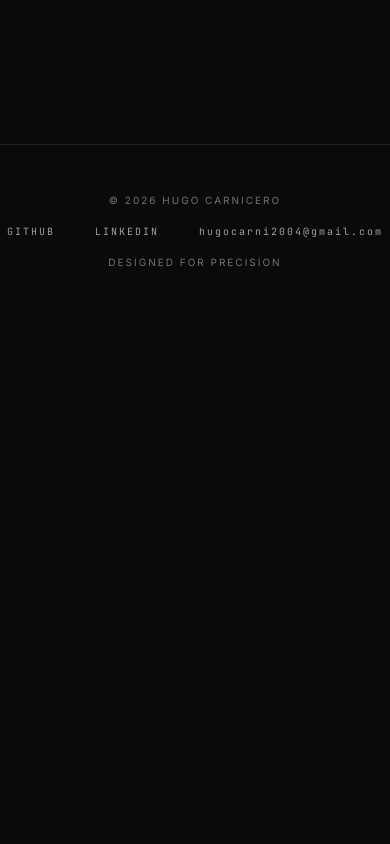
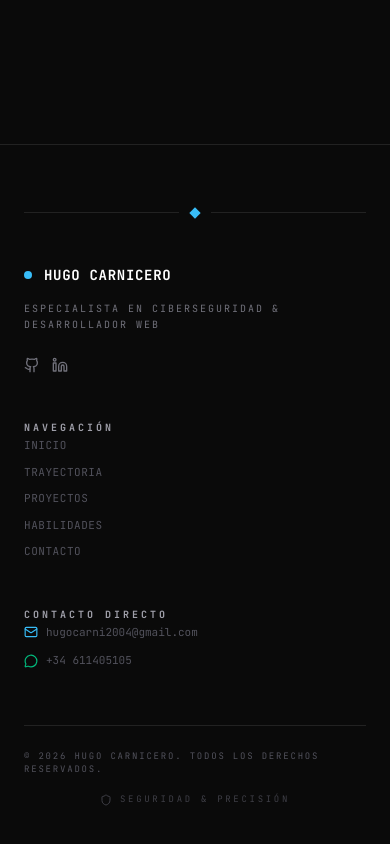
Before and after one commit to hugocarni/HugoCarnicero_Portfolio, a React (Vite) app: page / in a window 390 px wide. Shown: the part 7311-8155 px from the top of the page. Before the commit the page ends 7669 px from the top, so only its background shows below. Built offline with nearby package versions, Linux system fonts and the light colour scheme.

Commit message:
cambios en el footer

```diff
--- a/src/App.tsx
+++ b/src/App.tsx
@@ -641,14 +641,75 @@ export default function App() {
       </section>
 
       {/* Global Bottom Footer area */}
-      <footer className="mt-20 border-t border-[#222] py-12 flex flex-col md:flex-row justify-between items-center text-[10px] tracking-[0.2em] uppercase text-zinc-550 max-w-7xl mx-auto px-6 sm:px-10 md:px-16 lg:px-24 bg-[#0a0a0a] no-print text-[#888]">
-        <div className="text-zinc-500">© {new Date().getFullYear()} {data.personalInfo.name}</div>
-        <div className="flex space-x-10 my-4 md:my-0">
-          <a href={data.personalInfo.githubUrl} target="_blank" rel="noreferrer" className="text-zinc-400 hover:text-secondary transition-colors font-mono">GitHub</a>
-          <a href={data.personalInfo.linkedinUrl} target="_blank" rel="noreferrer" className="text-zinc-400 hover:text-secondary transition-colors font-mono">LinkedIn</a>
-          <button onClick={handleCopyEmail} className="text-zinc-400 hover:text-secondary transition-colors font-mono cursor-pointer bg-transparent border-none p-0">{copiedEmail ? 'Copiado!' : data.personalInfo.contactEmail}</button>
+      <footer className="mt-20 border-t border-[#222] bg-[#0a0a0a] no-print">
+        <div className="max-w-7xl mx-auto px-6 sm:px-10 md:px-16 lg:px-24 py-16">
+          {/* Top divider with decorative dot */}
+          <div className="flex items-center gap-3 mb-12">
+            <div className="h-px flex-1 bg-[#222]"></div>
+            <div className="w-2 h-2 bg-secondary rotate-45"></div>
+            <div className="h-px flex-1 bg-[#222]"></div>
+          </div>
+
+          {/* Main grid */}
+          <div className="grid grid-cols-1 md:grid-cols-12 gap-10">
+            {/* Brand column */}
+            <div className="md:col-span-4 space-y-4">
+              <div className="flex items-center gap-3">
+                <span className="w-2 h-2 rounded-full bg-secondary"></span>
+                <span className="text-sm font-bold text-white font-mono tracking-wider uppercase">{data.personalInfo.name}</span>
+              </div>
+              <p className="text-[10px] font-mono text-zinc-500 uppercase tracking-[0.2em] leading-relaxed">
+                {data.personalInfo.tagline}
+              </p>
+              <div className="flex items-center gap-3 pt-2">
+                <a href={data.personalInfo.githubUrl} target="_blank" rel="noreferrer" className="text-zinc-500 hover:text-secondary transition-colors">
+                  <Github className="w-4 h-4" />
+                </a>
+                <a href={data.personalInfo.linkedinUrl} target="_blank" rel="noreferrer" className="text-zinc-500 hover:text-secondary transition-colors">
+                  <Linkedin className="w-4 h-4" />
+                </a>
+              </div>
+            </div>
+
+            {/* Navigation column */}
+            <div className="md:col-span-3 space-y-4">
+              <span className="text-[10px] font-bold text-zinc-400 font-mono tracking-[0.3em] uppercase">Navegación</span>
+              <div className="flex flex-col gap-2.5">
+                <a href="#intro" className="text-[11px] font-mono text-zinc-600 hover:text-secondary transition-colors tracking-wider uppercase">Inicio</a>
+                <a href="#trajectory" className="text-[11px] font-mono text-zinc-600 hover:text-secondary transition-colors tracking-wider uppercase">Trayectoria</a>
+                <a href="#projects" className="text-[11px] font-mono text-zinc-600 hover:text-secondary transition-colors tracking-wider uppercase">Proyectos</a>
+                <a href="#skills" className="text-[11px] font-mono text-zinc-600 hover:text-secondary transition-colors tracking-wider uppercase">Habilidades</a>
+                <a href="#contact" className="text-[11px] font-mono text-zinc-600 hover:text-secondary transition-colors tracking-wider uppercase">Contacto</a>
+              </div>
+            </div>
+
+            {/* Contact column */}
+            <div className="md:col-span-5 space-y-4">
+              <span className="text-[10px] font-bold text-zinc-400 font-mono tracking-[0.3em] uppercase">Contacto Directo</span>
+              <div className="space-y-3">
+                <button onClick={handleCopyEmail} className="flex items-center gap-2 text-[11px] font-mono text-zinc-600 hover:text-secondary transition-colors cursor-pointer bg-transparent border-none p-0 group">
+                  <Mail className="w-3.5 h-3.5 text-secondary" />
+                  <span>{copiedEmail ? 'Copiado!' : data.personalInfo.contactEmail}</span>
+                </button>
+                <a href={data.personalInfo.whatsAppUrl} target="_blank" rel="noreferrer" className="flex items-center gap-2 text-[11px] font-mono text-zinc-600 hover:text-emerald-400 transition-colors">
+                  <MessageCircle className="w-3.5 h-3.5 text-emerald-500" />
+                  <span>+34 {data.personalInfo.phone || "611 405 105"}</span>
+                </a>
+              </div>
+            </div>
+          </div>
+
+          {/* Bottom bar */}
+          <div className="mt-14 pt-6 border-t border-[#222] flex flex-col sm:flex-row justify-between items-center gap-4">
+            <div className="text-[9px] font-mono text-zinc-600 tracking-[0.2em] uppercase">
+              © {new Date().getFullYear()} {data.personalInfo.name}. Todos los derechos reservados.
+            </div>
+            <div className="text-[9px] font-mono text-zinc-700 tracking-[0.3em] uppercase flex items-center gap-2">
+              <Shield className="w-3 h-3 text-zinc-700" />
+              <span>Seguridad & Precisión</span>
+            </div>
+          </div>
         </div>
-        <div className="text-zinc-500">Designed for Precision</div>
       </footer>
 
       {/* ========================================================= */}
```
